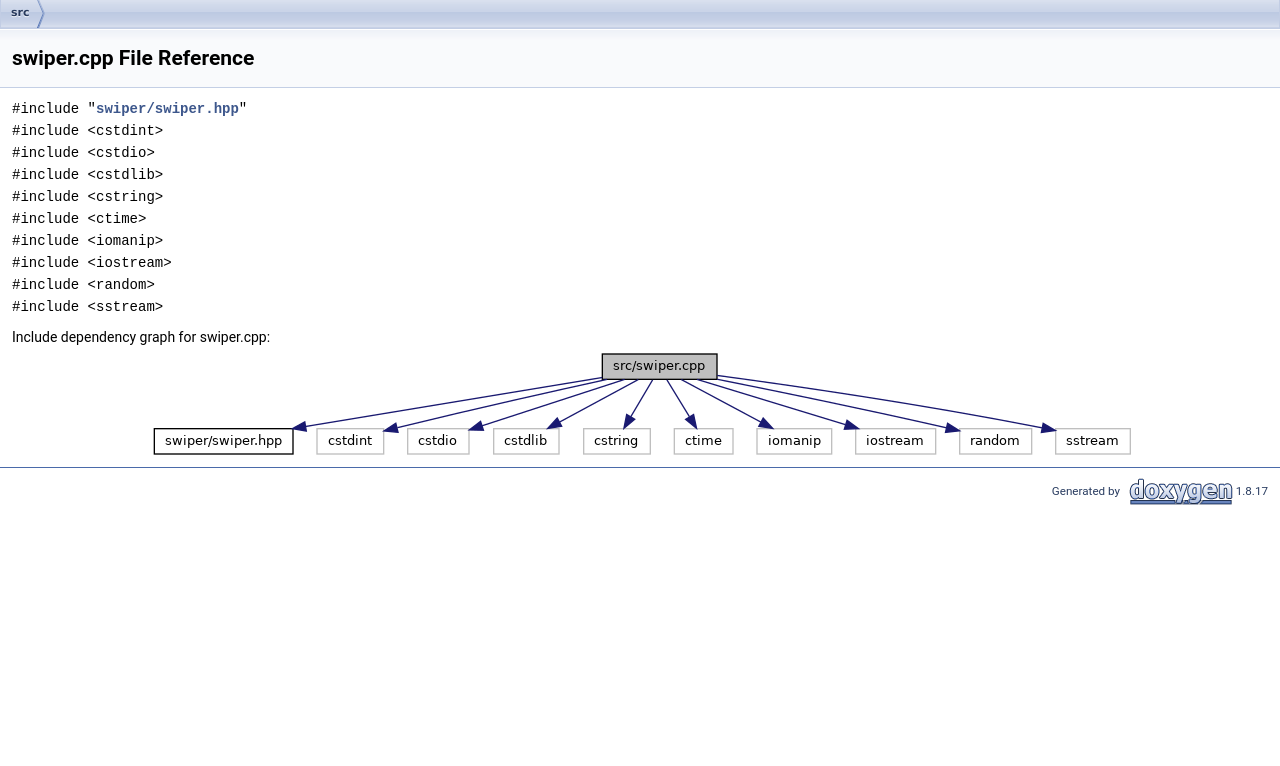
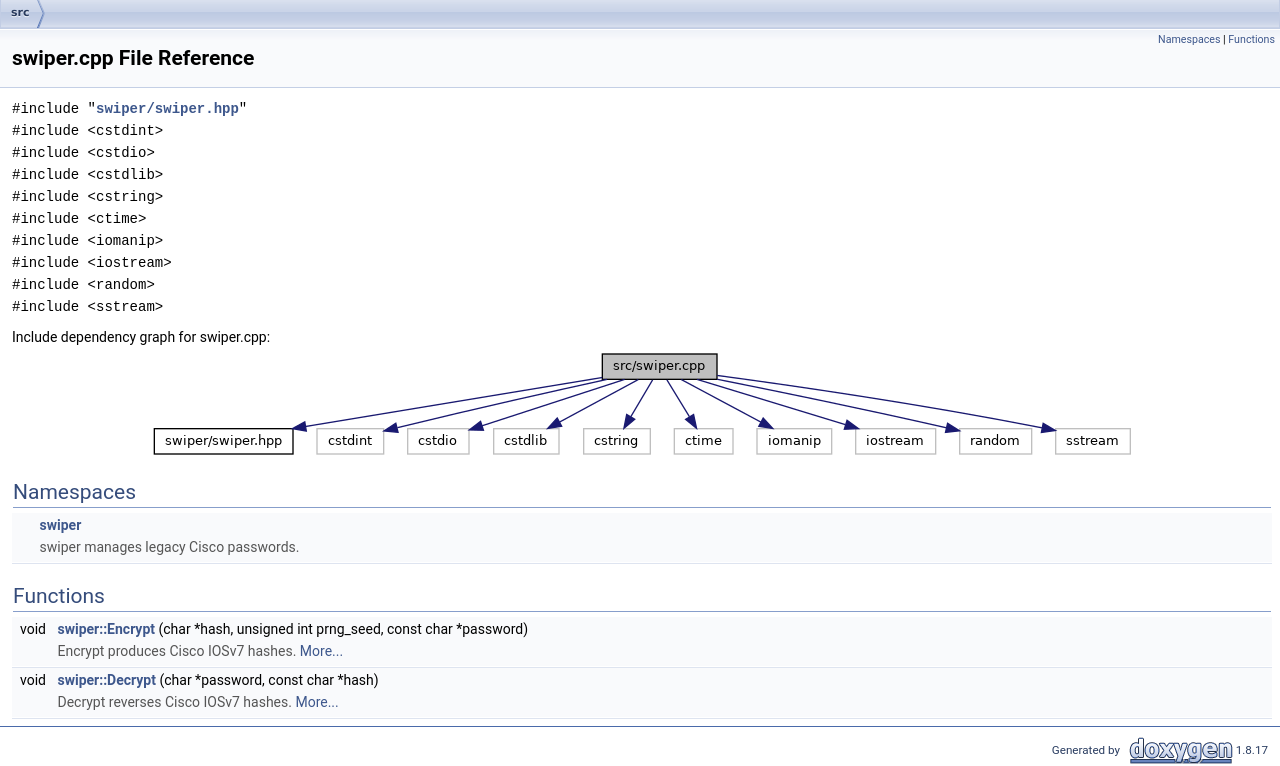
Before and after one commit to mcandre/swiper, a plain HTML site: page swiper_8cpp.html in a window 1280 px wide. Shown: the part 96-862 px from the top of the page. Before the commit the page ends 800 px from the top, so only its background shows below. Drawn offline with Linux system fonts and the light colour scheme.

Commit message:
Travis build: 36
Commit: 9081cd935815b8ee6633fd5a69d7859c4d2a9c25

```diff
--- a/swiper_8cpp.html
+++ b/swiper_8cpp.html
@@ -65,6 +65,9 @@ $(function() {
 </div>
 </div><!-- top -->
 <div class="header">
+  <div class="summary">
+<a href="#namespaces">Namespaces</a> &#124;
+<a href="#func-members">Functions</a>  </div>
   <div class="headertitle">
 <div class="title">swiper.cpp File Reference</div>  </div>
 </div><!--header-->
@@ -97,7 +100,23 @@ Include dependency graph for swiper.cpp:</div>
 <area shape="rect" title=" " alt="" coords="907,80,981,107"/>
 </map>
 </div>
-</div></div><!-- contents -->
+</div><table class="memberdecls">
+<tr class="heading"><td colspan="2"><h2 class="groupheader"><a name="namespaces"></a>
+Namespaces</h2></td></tr>
+<tr class="memitem:namespaceswiper"><td class="memItemLeft" align="right" valign="top"> &#160;</td><td class="memItemRight" valign="bottom"><a class="el" href="namespaceswiper.html">swiper</a></td></tr>
+<tr class="memdesc:namespaceswiper"><td class="mdescLeft">&#160;</td><td class="mdescRight">swiper manages legacy Cisco passwords. <br /></td></tr>
+<tr class="separator:"><td class="memSeparator" colspan="2">&#160;</td></tr>
+</table><table class="memberdecls">
+<tr class="heading"><td colspan="2"><h2 class="groupheader"><a name="func-members"></a>
+Functions</h2></td></tr>
+<tr class="memitem:a65f5ad250e140a61bcdf4452b8881f89"><td class="memItemLeft" align="right" valign="top">void&#160;</td><td class="memItemRight" valign="bottom"><a class="el" href="namespaceswiper.html#a65f5ad250e140a61bcdf4452b8881f89">swiper::Encrypt</a> (char *hash, unsigned int prng_seed, const char *password)</td></tr>
+<tr class="memdesc:a65f5ad250e140a61bcdf4452b8881f89"><td class="mdescLeft">&#160;</td><td class="mdescRight">Encrypt produces Cisco IOSv7 hashes.  <a href="namespaceswiper.html#a65f5ad250e140a61bcdf4452b8881f89">More...</a><br /></td></tr>
+<tr class="separator:a65f5ad250e140a61bcdf4452b8881f89"><td class="memSeparator" colspan="2">&#160;</td></tr>
+<tr class="memitem:aa4c818e46d488bdaed06d6a3f4a78bae"><td class="memItemLeft" align="right" valign="top">void&#160;</td><td class="memItemRight" valign="bottom"><a class="el" href="namespaceswiper.html#aa4c818e46d488bdaed06d6a3f4a78bae">swiper::Decrypt</a> (char *password, const char *hash)</td></tr>
+<tr class="memdesc:aa4c818e46d488bdaed06d6a3f4a78bae"><td class="mdescLeft">&#160;</td><td class="mdescRight">Decrypt reverses Cisco IOSv7 hashes.  <a href="namespaceswiper.html#aa4c818e46d488bdaed06d6a3f4a78bae">More...</a><br /></td></tr>
+<tr class="separator:aa4c818e46d488bdaed06d6a3f4a78bae"><td class="memSeparator" colspan="2">&#160;</td></tr>
+</table>
+</div><!-- contents -->
 <!-- start footer part -->
 <hr class="footer"/><address class="footer"><small>
 Generated by &#160;<a href="http://www.doxygen.org/index.html">
```
Also changed, not shown: swiper_8hpp_source.html (+2 -2 lines), 1 other file.
